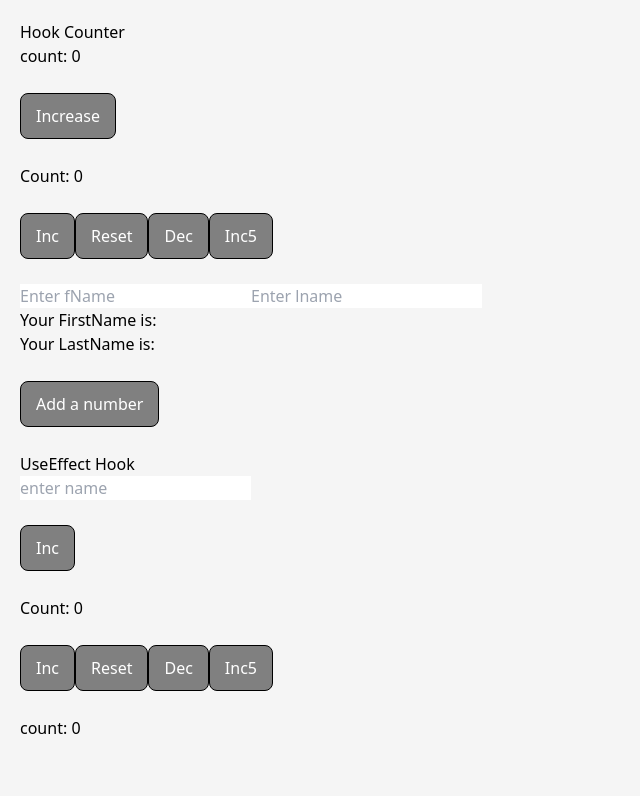
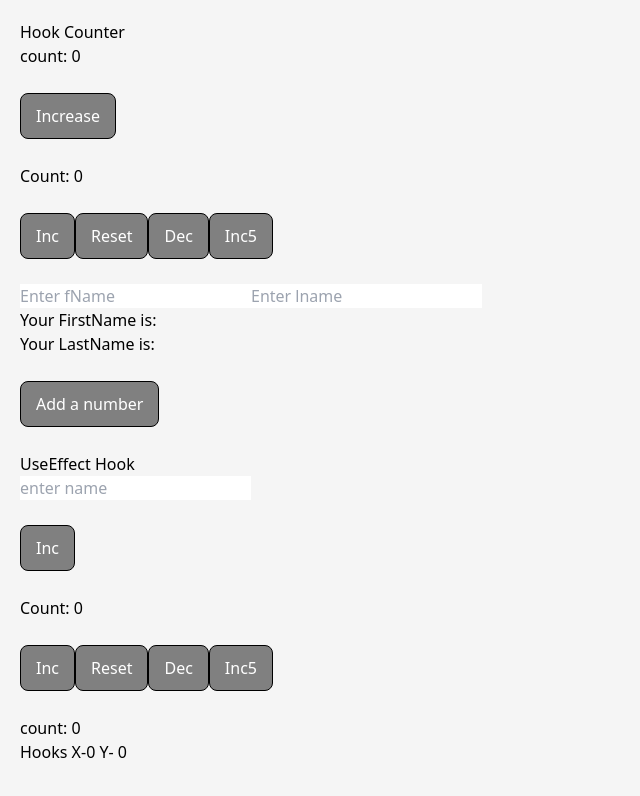
Before and after one commit to Omid-Sargazi/react-project, a React (Create React App) app: page / in a window 1280 px wide. Shown: the top 796 px of the page, without its empty margins (0-640 px from the left). Built offline with nearby package versions, Linux system fonts and the light colour scheme.

Commit message:
React Hooks Run effects only once

```diff
--- a/src/App.js
+++ b/src/App.js
@@ -89,6 +89,7 @@
 import HookCounterThree from "./Components/HookCounterThree";
 import HookCOunFour from "./Components/HookCOunFour";
 import HookCounterone from "./Components/UseEffects/HookCounterone";
+import HookMouse from "./Components/HookMouse";
 export const UserContext = React.createContext();
 export const ChannelContext = React.createContext();
 
@@ -125,6 +126,7 @@
       <HookCounterThree />
       <HookCOunFour />
       <HookCounterone />
+      <HookMouse />
     </div>
   );
 };
--- /dev/null
+++ b/src/Components/HookMouse.js
@@ -0,0 +1,22 @@
+import React, { useState, useEffect } from "react";
+
+export default function HookMouse() {
+  const [x, setX] = useState(0);
+  const [y, setY] = useState(0);
+
+  useEffect(() => {
+    console.log("useEffect locked...");
+    window.addEventListener("mousemove", (e) => {
+      console.log("Mouse Event");
+      setX(e.clientX);
+      setY(e.clientY);
+    });
+  }, []);
+  return (
+    <div>
+      <h2>
+        Hooks X-{x} Y- {y}
+      </h2>
+    </div>
+  );
+}
```
